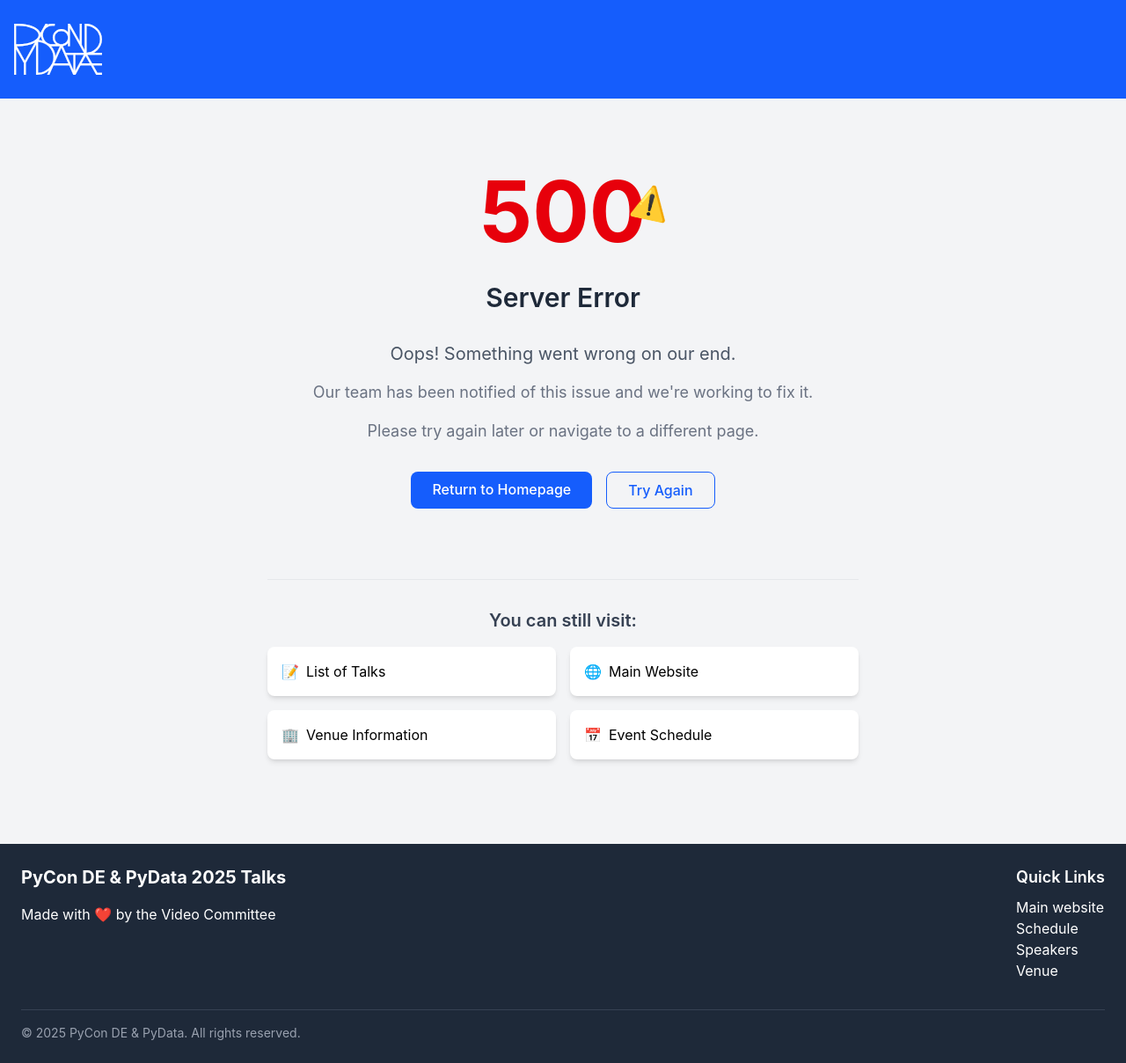
After one commit to PioneersHub/pyconde-talks, a Django app: template templates/500.html in a window 1280 px wide. The commit adds this page. Shown: the whole page at 88% size. Run offline with Django 5.2, Linux system fonts and the light colour scheme; the template is opened without the code that fills it, so the values that code supplies are empty; style sheets or scripts are compiled from the project's sources.

Commit message:
500.html: Server Error page

```diff
--- a/assets/css/input.css
+++ b/assets/css/input.css
@@ -103,7 +103,8 @@
   }
 
   button.go-back,
-  .go-back-button {
+  .go-back-button,
+  .try-again-button {
     cursor: pointer;
   }
 }
--- /dev/null
+++ b/templates/500.html
@@ -0,0 +1,60 @@
+{% extends "base.html" %}
+{% block title %}
+  Server Error - PyCon DE 2025 Talks
+{% endblock title %}
+{% block meta_description %}
+  Server error - PyCon DE and PyData 2025 Talks and Schedule
+{% endblock meta_description %}
+{% block content %}
+  <div class="flex flex-col items-center justify-center py-12">
+    <div class="mb-8">
+      <div class="text-center">
+        <div class="text-8xl font-bold text-red-600 relative">
+          500
+          <div class="absolute -top-8 -right-8 transform rotate-12">
+            <span class="text-4xl">⚠️</span>
+          </div>
+        </div>
+      </div>
+    </div>
+    <h2 class="text-3xl font-semibold text-gray-800 mb-8">Server Error</h2>
+    <div class="mb-8 text-center max-w-2xl">
+      <p class="text-xl text-gray-600 mb-4">Oops! Something went wrong on our end.</p>
+      <p class="text-lg text-gray-500 mb-4">Our team has been notified of this issue and we're working to fix it.</p>
+      <p class="text-lg text-gray-500">Please try again later or navigate to a different page.</p>
+    </div>
+    <div class="flex flex-col sm:flex-row gap-4 mb-12">
+      <a href="{% url 'home' %}"
+         class="bg-blue-600 hover:bg-blue-700 text-white font-medium py-2 px-6 rounded-lg transition duration-300">
+        Return to Homepage
+      </a>
+      <button class="try-again-button border border-blue-600 text-blue-600 hover:bg-blue-50 font-medium py-2 px-6 rounded-lg transition duration-300"
+              onclick="window.location.reload();">Try Again</button>
+    </div>
+    <div class="mt-8 border-t border-gray-200 pt-8 w-full max-w-2xl">
+      <h3 class="text-xl font-semibold text-gray-700 mb-4 text-center">You can still visit:</h3>
+      <div class="grid grid-cols-1 md:grid-cols-2 gap-4">
+        <a href="{% url 'talk_list' %}"
+           class="bg-white shadow-md p-4 rounded-lg hover:shadow-lg transition duration-300 flex items-center gap-2">
+          <span class="text-blue-600">📝</span>
+          <span>List of Talks</span>
+        </a>
+        <a href="https://2025.pycon.de/"
+           class="bg-white shadow-md p-4 rounded-lg hover:shadow-lg transition duration-300 flex items-center gap-2">
+          <span class="text-blue-600">🌐</span>
+          <span>Main Website</span>
+        </a>
+        <a href="https://2025.pycon.de/venue/"
+           class="bg-white shadow-md p-4 rounded-lg hover:shadow-lg transition duration-300 flex items-center gap-2">
+          <span class="text-blue-600">🏢</span>
+          <span>Venue Information</span>
+        </a>
+        <a href="https://pretalx.com/pyconde-pydata-2025/schedule/"
+           class="bg-white shadow-md p-4 rounded-lg hover:shadow-lg transition duration-300 flex items-center gap-2">
+          <span class="text-blue-600">📅</span>
+          <span>Event Schedule</span>
+        </a>
+      </div>
+    </div>
+  </div>
+{% endblock content %}
```
